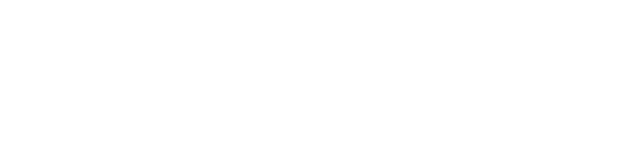
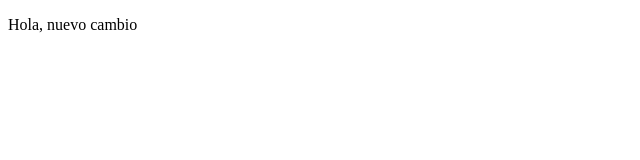
Before and after one commit to rubencadalsof-insti/repositorio_remoto, a plain HTML site: page index.html in a window 1280 px wide. Shown: the whole page, without its empty margins (0-640 px from the left). Drawn offline with Linux system fonts and the light colour scheme.

Commit message:
Update index.html width main and section

```diff
--- a/index.html
+++ b/index.html
@@ -6,6 +6,10 @@
     <title>Document</title>
 </head>
 <body>
-
+    <main>
+        <section>
+            <p>Hola, nuevo cambio</p>
+        </section>
+    </main>
 </body>
 </html>
```
